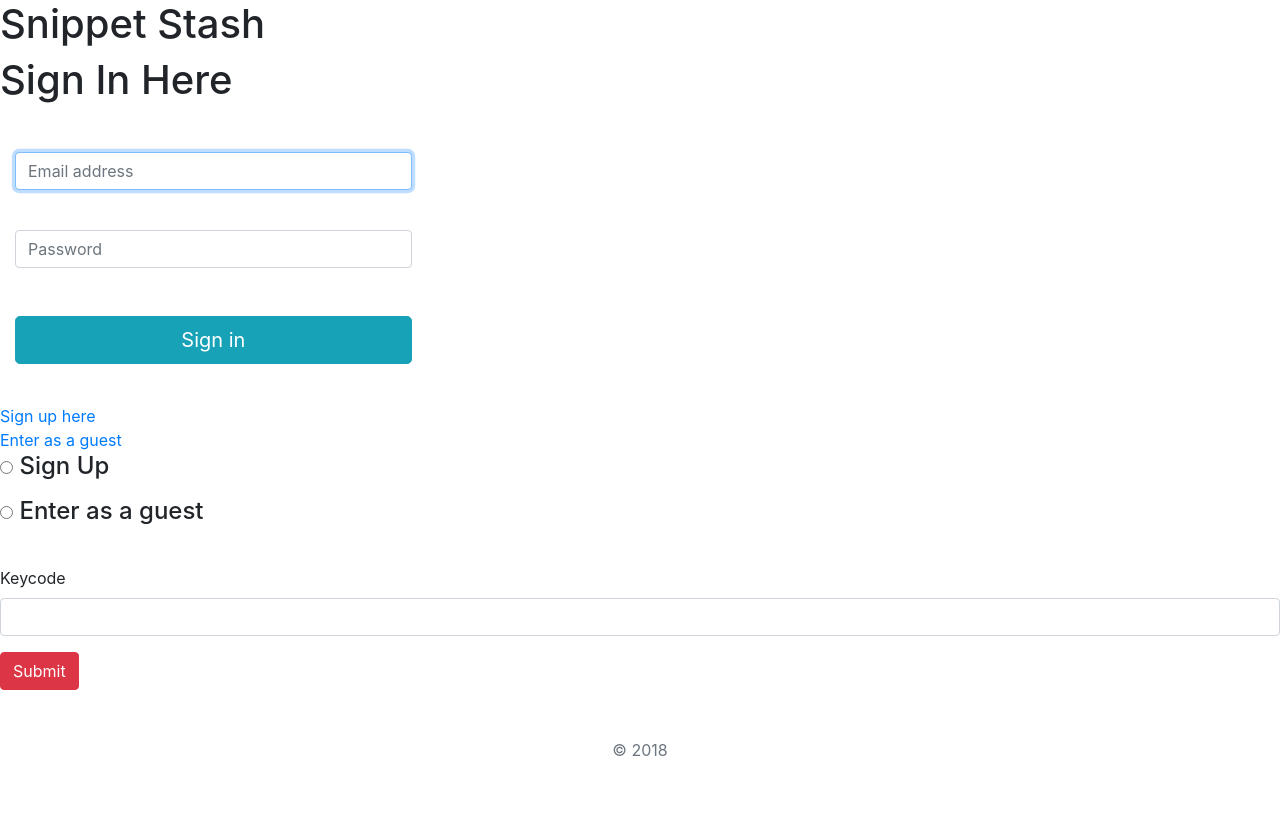
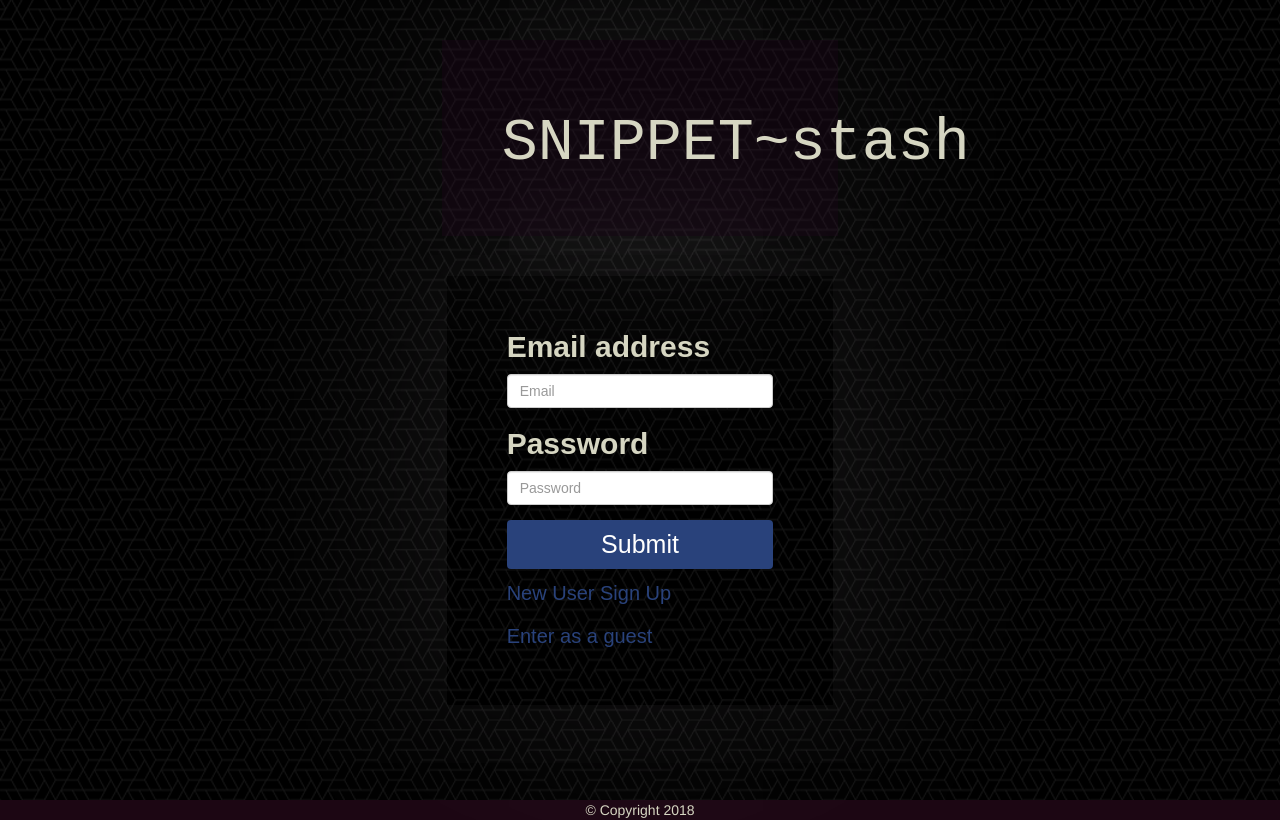
Before and after one commit to m-gilman/SnippetStash, a website: page public/home.html in a window 1280 px wide. Drawn offline with nearby package versions, Linux system fonts and the light colour scheme.

Commit message:
designed a home page with login

```diff
--- a/public/css/style.css
+++ b/public/css/style.css
@@ -1,14 +1,76 @@
 body {
   background-color: #f8f8f8;
 }
+
+/* homepage with login */
+.login-bg {
+  background: url('../images/bg.png');
+  width: 100%;
+  height: 100vh;
+}
+
+.title{
+  text-align: center;
+  background: rgba(40,15,39, 0.35);
+  padding: 50px 60px;
+  margin-top: 5vh;
+  /* https://www.cssmatic.com/box-shadow */
+  -webkit-box-shadow: 0px 0px 300px 0px rgba(255,247,255,0.13);
+  -moz-box-shadow: 0px 0px 300px 0px rgba(255,247,255,0.13);
+  box-shadow: 0px 0px 300px 0px rgba(255,247,255,0.13);
+}
+
+.title h1 {
+  color: #d6d6c2;
+  font-size: 60px;
+  font-family: monospace;
+}
+
+.login-container{
+  color: #d6d6c2;
+  font-size: 30px;
+  font-family: 'Arial Narrow Bold', sans-serif;
+  padding: 50px 60px;
+  margin-top: 5vh;
+  /* https://www.cssmatic.com/box-shadow */
+  -webkit-box-shadow: 0px 0px 300px 0px rgba(255,247,255,0.13);
+  -moz-box-shadow: 0px 0px 300px 0px rgba(255,247,255,0.13);
+  box-shadow: 0px 0px 300px 0px rgba(255,247,255,0.13);
+}
+
+.btn-login {
+  font-size: 25px;
+  font-family: 'Arial Narrow Bold', sans-serif;
+  color: white;
+  background-color: #29427b;
+}
+
+.btn-login:hover {
+  color: white;
+  background-color:	#2a215f;
+}
+
+.small-link {
+  color: #29427b;
+  font-size: 20px;
+}
+
+.footer {
+  background: #1C0613;
+  color: #d6d6c2;
+}
+
+
 #wrapper {
   width: 100%;
 }
+
 #page-wrapper {
   padding: 0 15px;
   min-height: 568px;
   background-color: white;
 }
+
 @media (min-width: 768px) {
   #page-wrapper {
     position: inherit;
--- a/public/home.html
+++ b/public/home.html
@@ -1,90 +1,65 @@
+<!-- public snippets -->
 <!DOCTYPE html>
 <html lang="en">
 
 <head>
-    <meta charset="UTF-8">
-    <meta name="viewport" content="width=device-width, initial-scale=1, shrink-to-fit=no">
-    <meta http-equiv="X-UA-Compatible" content="ie=edge">
-
-    <title>Snippet Stash | Home</title>
-    <!-- Links to CSS -->
-    <link rel="stylesheet" href="https://stackpath.bootstrapcdn.com/bootstrap/4.1.1/css/bootstrap.min.css" integrity="sha384-WskhaSGFgHYWDcbwN70/dfYBj47jz9qbsMId/iRN3ewGhXQFZCSftd1LZCfmhktB"
-        crossorigin="anonymous">
-    <link rel="stylesheet" href="./css/styles.css">
-
+    <meta charset="utf-8">
+    <meta http-equiv="X-UA-Compatible" content="IE=edge">
+    <meta name="viewport" content="width=device-width, initial-scale=1">
+    <title>SNIPPET stash</title>
+    <!-- Bootstrap Core CSS -->
+    <link href="vendor/bootstrap/css/bootstrap.min.css" rel="stylesheet">
+    <!-- Custom CSS -->
+    <link href="css/style.css" rel="stylesheet">
+    <!-- Custom Fonts -->
+    <link href="vendor/font-awesome/css/font-awesome.min.css" rel="stylesheet" type="text/css">
 
 </head>
 
 <body>
-    <!-- Navigation -->
-    <nav class="main-nav">
-        <h1>Snippet Stash</h1>
-    </nav>
+    <div class="container-fluid login-bg">
+        <div class="row">
+            <div class="col-md-4 col-sm-4 col-xs-12"></div>
+            <div class="col-md-4 col-sm-4 col-xs-12">
+                <div class="title">
+                    <h1>SNIPPET~stash</h1>
+                </div>
+            </div>
+        </div>
+        <!-- end of row -->
+        <div class="col-md-4 col-sm-4 col-xs-12"></div>
+        <div class="col-md-4 col-sm-4 col-xs-12">
+            <!-- login start -->
+            <form class="login-container">
+                <div class="form-group">
+                    <label for="exampleInputEmail1">Email address</label>
+                    <input type="email" class="form-control" id="exampleInputEmail1" placeholder="Email">
+                </div>
+                <div class="form-group">
+                    <label for="exampleInputPassword1">Password</label>
+                    <input type="password" class="form-control" id="exampleInputPassword1" placeholder="Password">
+                </div>
+                <button type="submit" class="btn btn-login btn-block ">Submit</button>
+                <a href="#" class="small-link">New User Sign Up</a>
+                <br>
+                <a href="./index.html" class="small-link">Enter as a guest</a>
+            </form>
+            <!-- login end -->
+        </div>
+    </div>
+
+    <footer class="footer">
+        <div class="text-center mb-3">
+            &copy; Copyright 2018
+        </div>
+            </footer>
 
 
-    <div class="wrapper">
-        <section class="top-container">
-            <h1>Sign In Here</h1>
-            <form class="sign-in-box col col-md-4 form-signin">
-                <br>
-                <!-- <label for="inputEmail" class="sr-only">Email address</label> -->
-                <input type="email" id="inputEmail" class="my-3 form-control" placeholder="Email address" required autofocus>
-                <!-- <br> -->
-                <br>
-                <!-- <label for="inputPassword" class="sr-only">Password</label> -->
-                <input type="password" id="inputPassword" class="mb-4 form-control" placeholder="Password" required>
-                <!-- <br> -->
-                <br>
-                <input class="btn btn-info btn-lg btn-block mb-3" type="button" id="submitInBtnOption" value="Sign in" />
-            </form>
-            <br>
-            <a href="#">Sign up here</a>
-            <br>
-            <a href="#">Enter as a guest</a>
-        </section>
-        <!-- ------------------------------- -->
 
-        <div id="options-container">
-            <form id="form">
-                <div id="viewPartyDeets">
-                    <h4>
-                        <input type="radio" id="firstLogin" name="Group" value="new" data-val="noCode">
-                        <label for="firstLogin"> Sign Up</label>
-                    </h4>
-                </div>
-                <!-- <br> -->
-                <div>
-                    <h4>
-                        <input type="radio" id="groupLogin" name="Group" value="haveGroup" data-val="code">
-                        <label for="groupLogin"> Enter as a guest </label>
-                    </h4>
-                </div>
-                <br>
-                <div class="form-group" id="keycode">
-                    <label for="password-input">Keycode</label>
-                    <input class="form-control" id="keycode-input" type="text">
-                </div>
-            </form>
-            <input class="btn btn-danger" type="button" id="submitInBtnOption" value="Submit" />
-        </div>
-        <!-- options-container close -->
-
-        <!-- ------------------------------- -->
-        <div class="container">
-            <footer class="footer row justify-content-md-center text-center">
-
-                <p class="mt-5 mb-3 text-muted">&copy; 2018</p>
-            </footer>
-        </div>
-
-        <!-- jQuery first, then Popper.js, then Bootstrap JS -->
-        <script src="https://code.jquery.com/jquery-3.3.1.slim.min.js" integrity="sha384-q8i/X+965DzO0rT7abK41JStQIAqVgRVzpbzo5smXKp4YfRvH+8abtTE1Pi6jizo"
-            crossorigin="anonymous"></script>
-        <script src="https://cdnjs.cloudflare.com/ajax/libs/popper.js/1.14.3/umd/popper.min.js" integrity="sha384-ZMP7rVo3mIykV+2+9J3UJ46jBk0WLaUAdn689aCwoqbBJiSnjAK/l8WvCWPIPm49"
-            crossorigin="anonymous"></script>
-        <script src="https://stackpath.bootstrapcdn.com/bootstrap/4.1.1/js/bootstrap.min.js" integrity="sha384-smHYKdLADwkXOn1EmN1qk/HfnUcbVRZyYmZ4qpPea6sjB/pTJ0euyQp0Mk8ck+5T"
-            crossorigin="anonymous"></script>
-        <script src="./js/home.js"></script>
+    <!-- jQuery -->
+    <script src="vendor/jquery/jquery.min.js"></script>
+    <!-- Bootstrap Core JavaScript -->
+    <script src="vendor/bootstrap/js/bootstrap.min.js"></script>
 </body>
 
 </html>
```
Also changed, not shown: public/images/bg.png (added).
